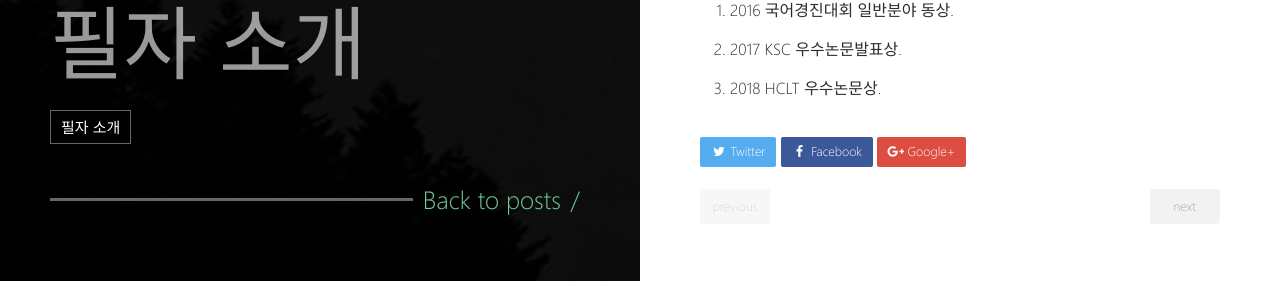
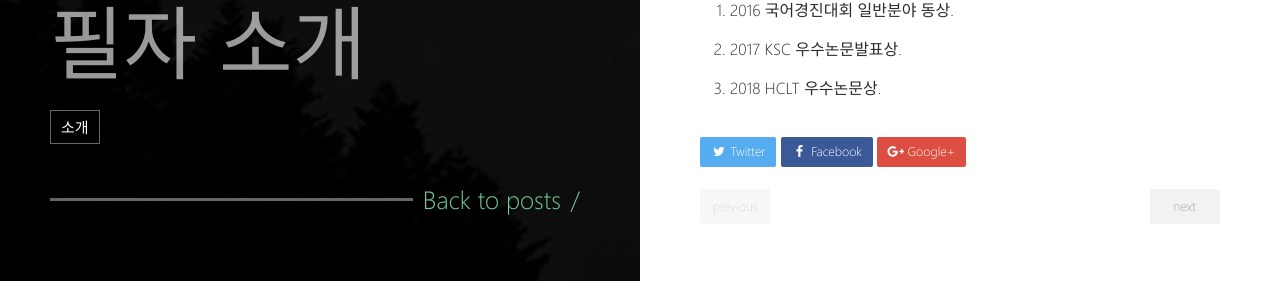
Before and after one commit to anjaehyun17/anjaehyun17.github.io, a Jekyll site: the page built from _posts/2018-12-27-필자_소개.md, in a window 1280 px wide. Shown: the part 2351-2632 px from the top of the page. Built offline with Jekyll 4.4.1, drawn with Linux system fonts in a browser that asks for light colours.

Commit message:
blog init

```diff
--- a/_posts/2018-12-27-필자_소개.md
+++ b/_posts/2018-12-27-필자_소개.md
@@ -2,7 +2,7 @@
 layout: post
 title: "필자 소개"
 tag:
-- 필자 소개
+- 소개
 
 
 ---
```
